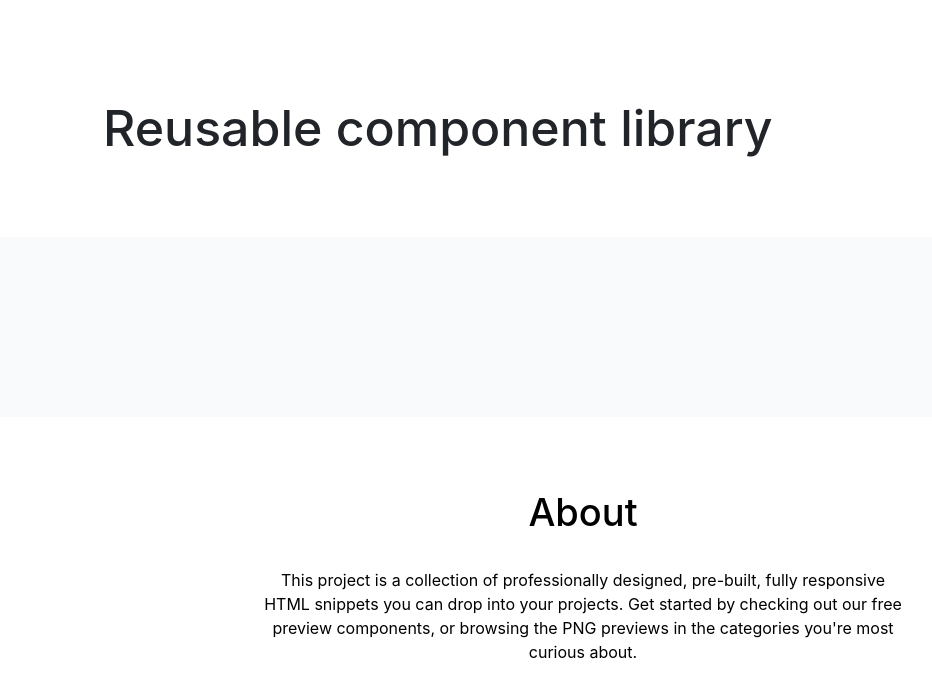
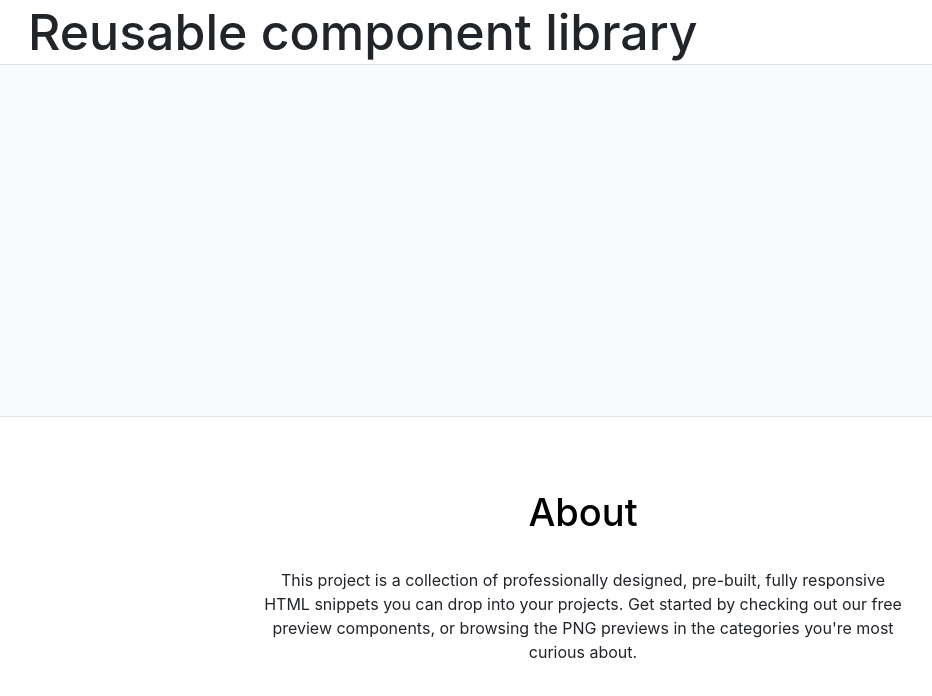
Before and after one commit to js-tasks-ru/htmlcss-20220811_konstantin87, a website: page index.html in a window 1280 px wide. Shown: the whole page, without its empty margins (57-989 px from the left). Drawn offline with Linux system fonts and the light colour scheme.

Commit message:
03-03-page-layout: page layout refactoring

```diff
--- a/assets/css/main.css
+++ b/assets/css/main.css
@@ -1,15 +1,20 @@
 @import '../fonts/fonts.css';
+@import '../../components/page/page.css';
+@import '../../components/container/container.css';
+@import '../../components/header/header.css';
+@import '../../components/footer/footer.css';
+@import '../../components/collection/collection.css';
 
 :root {
   --white: #ffffff;
   --black: #212429;
-    --pink: #F784AD;
-    --purple: #7048E8;
-    --blue: #374FC7;
-    --red: #F03D3E;
-    --grey-1: #F8F9FA;
-    --grey-2: #DDE2E5;
-    --grey-3: #ACB5BD;
+  --pink: #f784ad;
+  --purple: #7048e8;
+  --blue: #374fc7;
+  --red: #f03d3e;
+  --grey-1: #f8f9fa;
+  --grey-2: #dde2e5;
+  --grey-3: #acb5bd;
   --grey-4: #495057;
 
   --error: var(--red);
@@ -19,6 +24,6 @@
   --secondary: var(--purple);
 }
 
-* {
+body {
   font-family: 'Roboto', sans-serif;
 }
--- /dev/null
+++ b/components/collection/collection.css
@@ -0,0 +1,5 @@
+.collection {
+  background-color: #f9fafc;
+  border-bottom: 1px solid var(--grey-2);
+  border-top: 1px solid var(--grey-2);
+}
--- /dev/null
+++ b/components/container/container.css
@@ -0,0 +1,4 @@
+.container {
+  margin: 0 auto;
+  max-width: 1110px;
+}
--- /dev/null
+++ b/components/footer/footer.css
@@ -0,0 +1,32 @@
+.footer {
+  padding: 71px 0 136px 0;
+  text-align: center;
+}
+
+.footer__container {
+  align-items: center;
+  display: flex;
+  flex-direction: column;
+  gap: 32px;
+  margin: 0 auto;
+  max-width: 640px;
+}
+
+.footer__title {
+  font-family: 'Inter', sans-serif;
+  font-size: 38px;
+  font-style: normal;
+  font-weight: 500;
+  line-height: 48px;
+  margin: 0;
+}
+
+.footer__summary {
+  color: var(--black);
+  font-family: 'Inter', sans-serif;
+  font-size: 16px;
+  font-style: normal;
+  font-weight: 400;
+  line-height: 24px;
+  margin: 0;
+}
--- /dev/null
+++ b/components/header/header.css
@@ -0,0 +1,11 @@
+.header {
+}
+
+.header__title {
+  color: var(--black);
+  font-family: 'Inter', sans-serif;
+  font-size: 50px;
+  font-weight: 500;
+  line-height: 64px;
+  margin: 0;
+}
--- a/components/page/page.css
+++ b/components/page/page.css
@@ -3,52 +3,3 @@
   grid-template-rows: auto 1fr auto;
   height: 100vh;
 }
-
-.page__header {
-  padding: 96px 160px 77px 160px;
-}
-
-.page__main {
-  background-color: #f9fafc;
-  height: 100%;
-}
-
-.page__title {
-  color: var(--black);
-  font-family: 'Inter', sans-serif;
-  font-size: 50px;
-  font-weight: 500;
-  line-height: 64px;
-  margin: 0;
-}
-
-.page_footer {
-  align-items: center;
-  display: flex;
-  flex-direction: column;
-  gap: 32px;
-  padding-bottom: 136px;
-  padding-top: 71px;
-}
-
-.page__footer-title {
-  font-family: 'Inter', sans-serif;
-  font-size: 38px;
-  font-weight: 500;
-  line-height: 48px;
-  margin: 0;
-  text-align: center;
-}
-
-.page__footer-summary-container {
-  width: 640px;
-}
-
-.page__footer-summary {
-  font-family: 'Inter', sans-serif;
-  font-size: 16px;
-  font-weight: 400;
-  line-height: 24px;
-  margin: 0;
-  text-align: center;
-}
--- a/index.html
+++ b/index.html
@@ -2,26 +2,30 @@
 <!-- Главная страница -->
 <html lang="ru">
   <head>
-    <link rel="stylesheet" href="components/modern-normalize.css" />
-    <link rel="stylesheet" href="./assets/css/main.css" />
-    <link rel="stylesheet" href="components/page/page.css" />
+    <link href="./components/modern-normalize.css" rel="stylesheet" />
+    <link href="./assets/css/main.css" rel="stylesheet" />
     <title>UI Lib</title>
   </head>
   <body>
     <div class="page">
-      <header class="page__header">
-        <h1 class="page__title">Reusable component library</h1>
+      <header class="header">
+        <div class="container">
+          <h1 class="header__title">Reusable component library</h1>
+        </div>
       </header>
-      <main class="page__main"></main>
-      <footer class="page_footer">
-        <h2 class="page__footer-title">About</h2>
-        <div class="page__footer-summary-container">
-          <p class="page__footer-summary">
-            This project is a collection of professionally designed, pre-built,
-            fully responsive HTML snippets you can drop into your projects. Get
-            started by checking out our free preview components, or browsing the
-            PNG previews in the categories you're most curious about.
-          </p>
+      <main class="collection"></main>
+      <footer class="footer">
+        <div class="container">
+          <div class="footer__container">
+            <h2 class="footer__title">About</h2>
+            <p class="footer__summary">
+              This project is a collection of professionally designed,
+              pre-built, fully responsive HTML snippets you can drop into your
+              projects. Get started by checking out our free preview components,
+              or browsing the PNG previews in the categories you're most curious
+              about.
+            </p>
+          </div>
         </div>
       </footer>
     </div>
```
Lines whose indentation alone changed are shown as unchanged.
